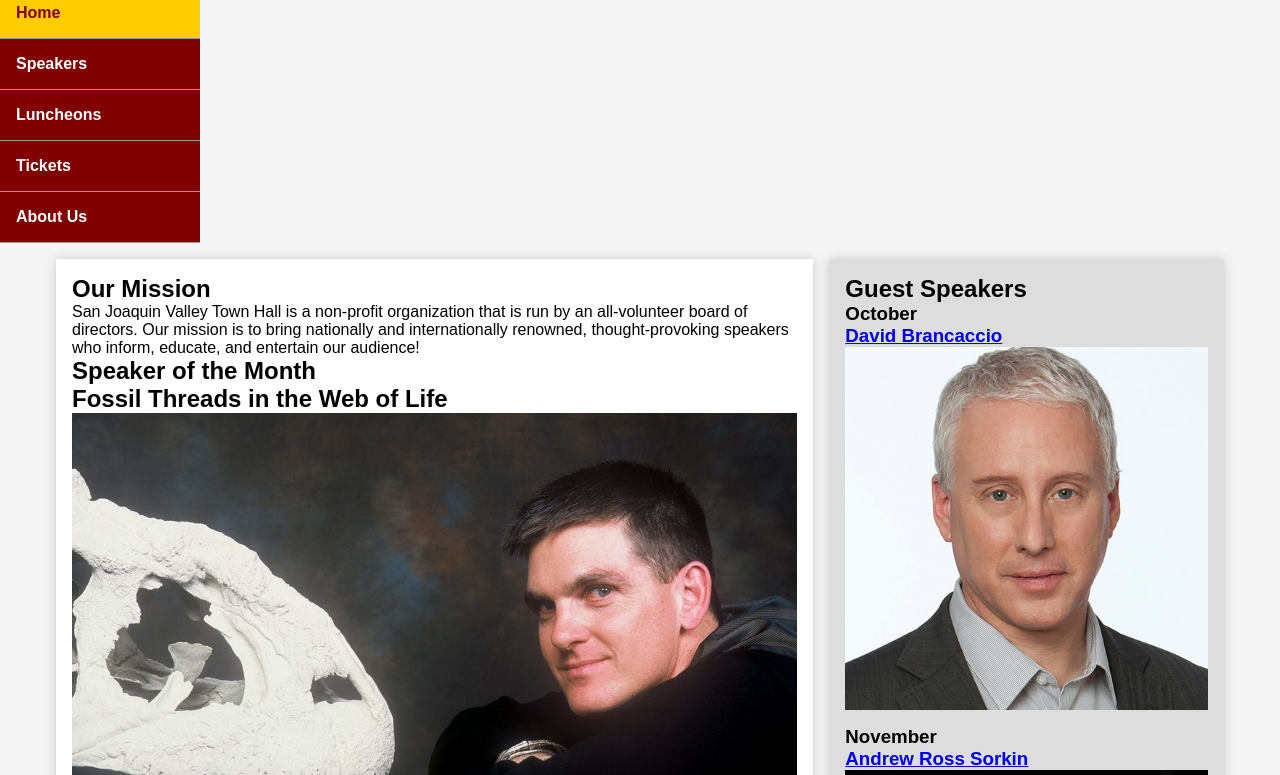
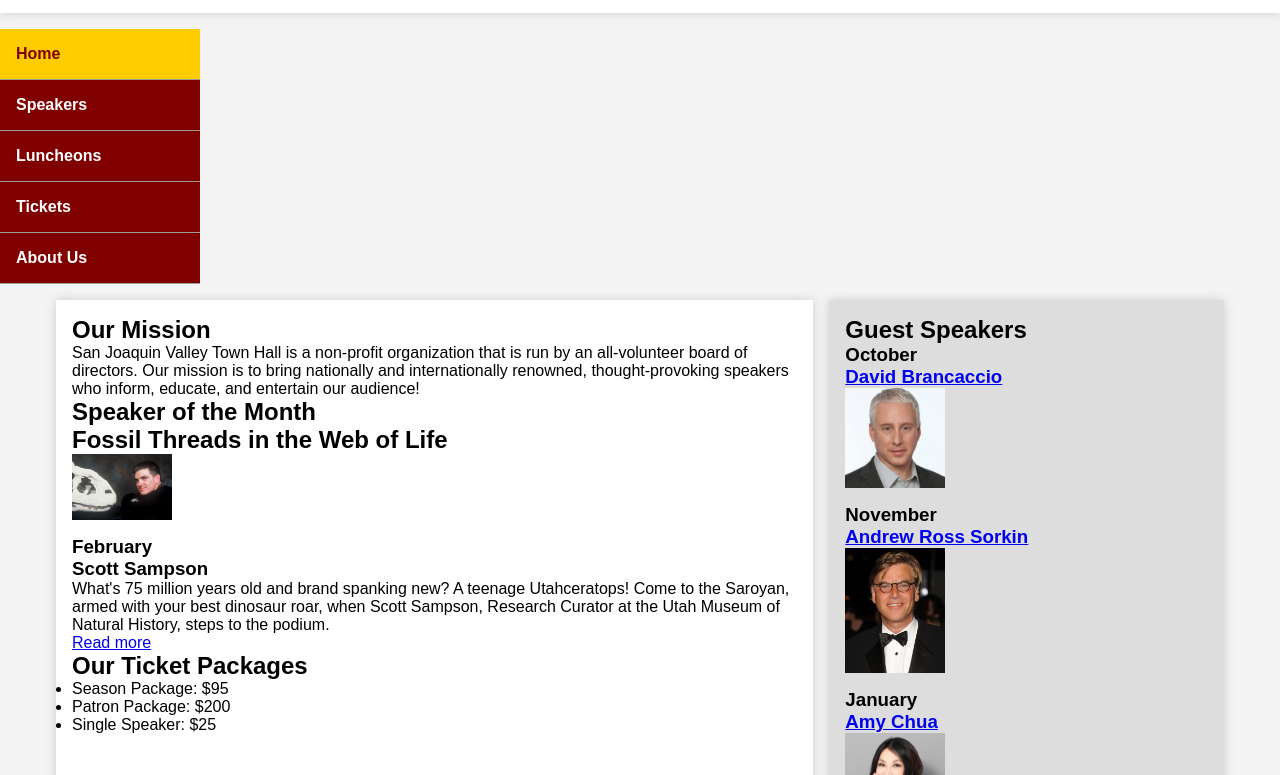
Before and after one commit to aiden3111/A11, a plain HTML site: page index.html in a window 1280 px wide. Shown: the part 198-973 px from the top of the page. Drawn offline with Linux system fonts and the light colour scheme; files that its build step writes are made by us from their sources.

Commit message:
Update main.css

```diff
--- a/main.css
+++ b/main.css
@@ -87,7 +87,7 @@ main aside {
 
 /* Images in main content/aside */
 main img {
-  max-width: 100%;
+  max-width: 100px;
   height: auto;
   display: block;
   margin-bottom: 1rem;
@@ -115,3 +115,7 @@ footer {
     margin-bottom: 1rem;
   }
 }
+img {
+  max-width: 100px;
+  height: auto;
+}
```
